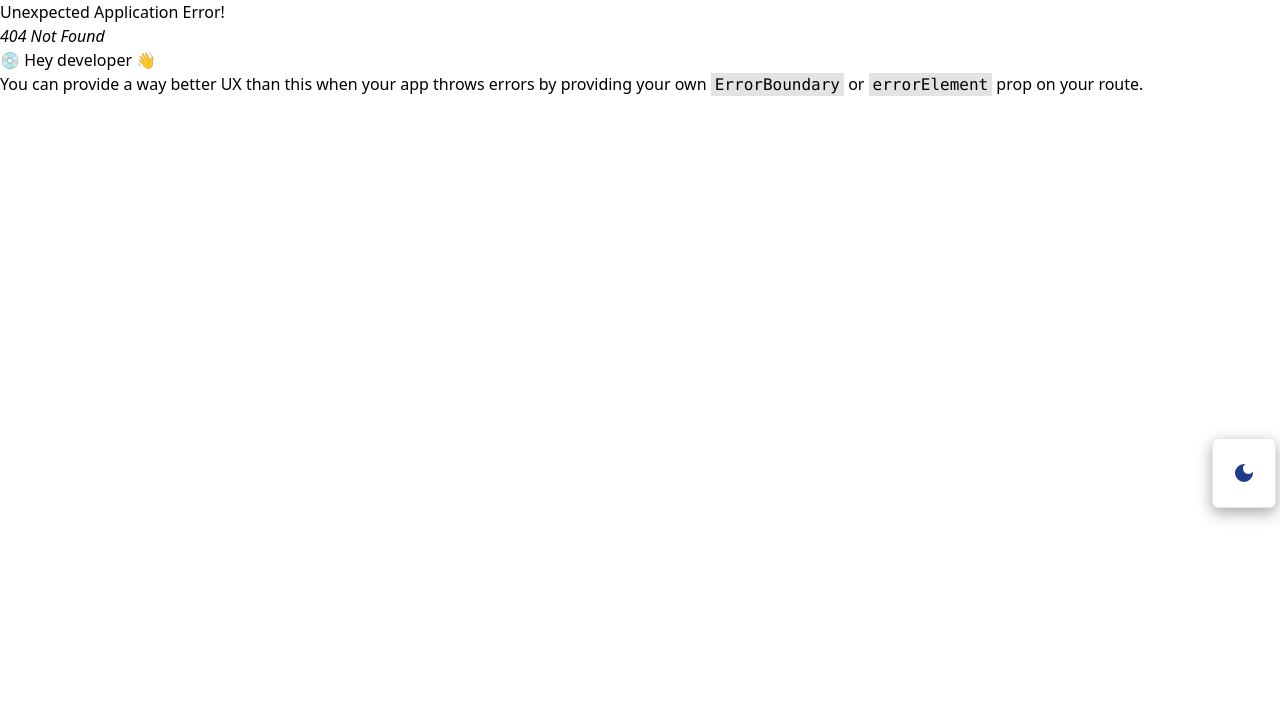
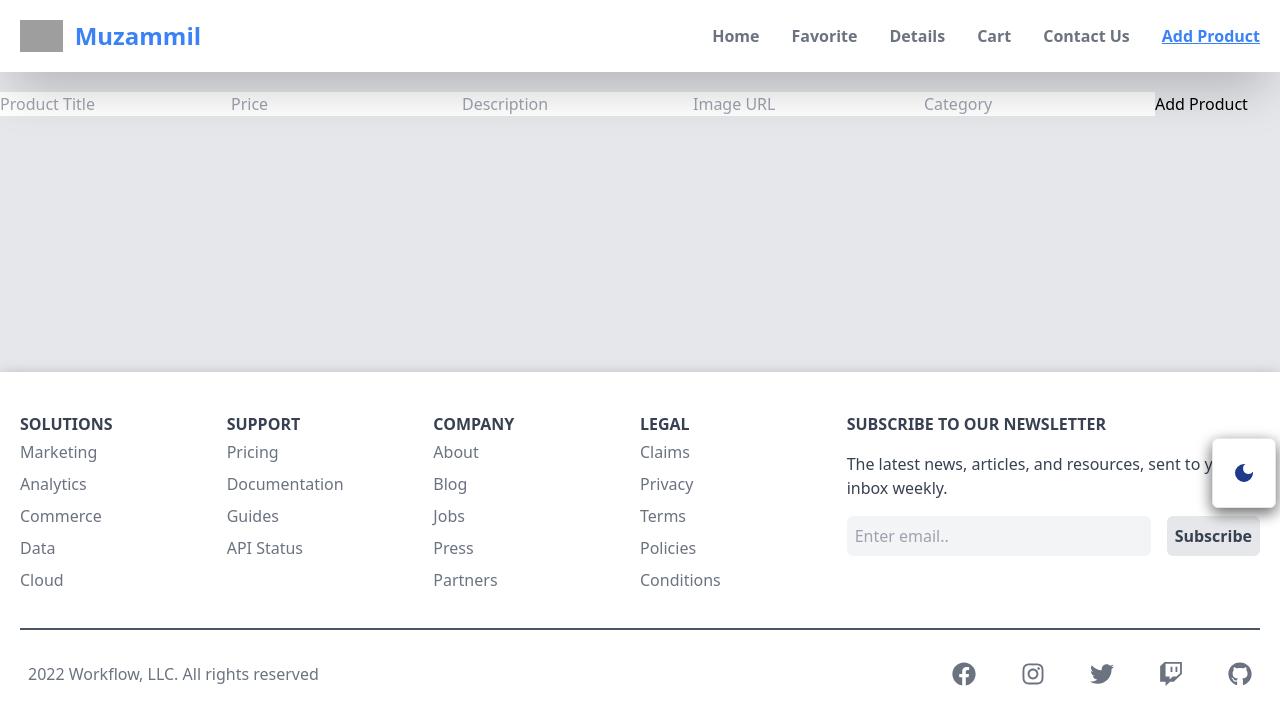
Before and after one commit to muzammilnasir/ebad-project, a React (Vite) app: page /addProduct in a window 1280 px wide. Before the commit this address had no page. Shown: the top 724 px of the page. Built offline with nearby package versions, Linux system fonts and the light colour scheme; grey boxes are pictures that could not be loaded.

Commit message:
add produvt card

```diff
--- a/package.json
+++ b/package.json
@@ -14,6 +14,7 @@
     "@reduxjs/toolkit": "^2.2.7",
     "axios": "^1.7.3",
     "ionicons": "^7.4.0",
+    "nanoid": "^5.0.7",
     "react": "^18.3.1",
     "react-dom": "^18.3.1",
     "react-icons": "^5.2.1",
--- a/src/App.jsx
+++ b/src/App.jsx
@@ -9,15 +9,17 @@ const Cart = lazy(() => import("./pages/Cart"));
 const Contact = lazy(() => import("./pages/Contact"));
 const Details = lazy(() => import("./pages/Details"));
 const Favorite = lazy(() => import("./pages/Favorite"));
+const AddProduct = lazy(() => import("./pages/AddProduct"));
 
 const router = createBrowserRouter(
   createRoutesFromElements(
     <Route path='/' element={<Layout />}>
       <Route path="" element={<Home />} />
       <Route path="favorite" element={<Favorite />} />
+      <Route path="details" element={<Details />} />
       <Route path="cart" element={<Cart />} />
       <Route path="contact" element={<Contact />} />
-      <Route path="details" element={<Details />} />
+      <Route path="addProduct" element={<AddProduct />} />
     </Route>
   )
 );
--- a/src/components/contact/ContactUs.jsx
+++ b/src/components/contact/ContactUs.jsx
@@ -33,7 +33,7 @@ function ContactUs() {
                     className="w-5 h-5"
                   >
                     <path
-                      stroke-linecap="round"
+                      strokeLinecap="round"
                       stroke-linejoin="round"
                       d="M21.75 6.75v10.5a2.25 2.25 0 01-2.25 2.25h-15a2.25 2.25 0 01-2.25-2.25V6.75m19.5 0A2.25 2.25 0 0019.5 4.5h-15a2.25 2.25 0 00-2.25 2.25m19.5 0v.243a2.25 2.25 0 01-1.07 1.916l-7.5 4.615a2.25 2.25 0 01-2.36 0L3.32 8.91a2.25 2.25 0 01-1.07-1.916V6.75"
                     />
@@ -62,12 +62,12 @@ function ContactUs() {
                     className="w-5 h-5"
                   >
                     <path
-                      stroke-linecap="round"
+                      strokeLinecap="round"
                       stroke-linejoin="round"
                       d="M15 10.5a3 3 0 11-6 0 3 3 0 016 0z"
                     />
                     <path
-                      stroke-linecap="round"
+                      strokeLinecap="round"
                       stroke-linejoin="round"
                       d="M19.5 10.5c0 7.142-7.5 11.25-7.5 11.25S4.5 17.642 4.5 10.5a7.5 7.5 0 1115 0z"
                     />
@@ -96,12 +96,12 @@ function ContactUs() {
                     className="w-5 h-5"
                   >
                     <path
-                      stroke-linecap="round"
+                      strokeLinecap="round"
                       stroke-linejoin="round"
                       d="M15 10.5a3 3 0 11-6 0 3 3 0 016 0z"
                     />
                     <path
-                      stroke-linecap="round"
+                      strokeLinecap="round"
                       stroke-linejoin="round"
                       d="M19.5 10.5c0 7.142-7.5 11.25-7.5 11.25S4.5 17.642 4.5 10.5a7.5 7.5 0 1115 0z"
                     />
@@ -130,7 +130,7 @@ function ContactUs() {
                     className="w-5 h-5"
                   >
                     <path
-                      stroke-linecap="round"
+                      strokeLinecap="round"
                       stroke-linejoin="round"
                       d="M2.25 6.75c0 8.284 6.716 15 15 15h2.25a2.25 2.25 0 002.25-2.25v-1.372c0-.516-.351-.966-.852-1.091l-4.423-1.106c-.44-.11-.902.055-1.173.417l-.97 1.293c-.282.376-.769.542-1.21.38a12.035 12.035 0 01-7.143-7.143c-.162-.441.004-.928.38-1.21l1.293-.97c.363-.271.527-.734.417-1.173L6.963 3.102a1.125 1.125 0 00-1.091-.852H4.5A2.25 2.25 0 002.25 4.5v2.25z"
                     />
--- a/src/components/details/CartDetails.jsx
+++ b/src/components/details/CartDetails.jsx
@@ -60,8 +60,8 @@ function CartDetails() {
                 <div className="flex items-center gap-2 mt-2 sm:mt-0">
                   <div className="flex items-center gap-1">
                     {[...Array(5)].map((_, index) => {
-                      const fullStars = Math.floor(data.rating.rate);
-                      const hasHalfStar = data.rating.rate - fullStars >= 0.5;
+                      const fullStars = Math.floor(data?.rating?.rate);
+                      const hasHalfStar = data?.rating?.rate - fullStars >= 0.5;
 
                       if (index < fullStars) {
                         return (
@@ -80,10 +80,10 @@ function CartDetails() {
                     })}
                   </div>
                   <p className="text-sm font-medium leading-none text-gray-500 dark:text-gray-400">
-                    ( {data.rating.rate} )
+                    ( {data?.rating?.rate} )
                   </p>
                   <p className="text-sm font-medium leading-none text-gray-900 underline hover:no-underline dark:text-white">
-                    {data.rating.count} Reviews
+                    {data?.rating?.count} Reviews
                   </p>
                 </div>
               </div>
--- a/src/components/home/Bestsellers.jsx
+++ b/src/components/home/Bestsellers.jsx
@@ -1,3 +1,127 @@
+// import React, { useEffect } from "react";
+// import { useDispatch, useSelector } from "react-redux";
+// import { fetchApi, add, selectProduct, toggleFavorite } from "../../redux/slice/cartSlice";
+// import Heading from "./Heading";
+// import { TbListDetails } from "react-icons/tb";
+// import { useNavigate } from "react-router-dom";
+// import { MdOutlineShoppingCart } from "react-icons/md";
+// import { IoIosHeart } from "react-icons/io";
+
+// function Bestsellers() {
+//   const dispatch = useDispatch();
+//   const navigate = useNavigate();
+//   const { isLoading, products, isError } = useSelector(
+//     (state) => state.cartSliceOne
+//   );
+//   const favorites = useSelector((state) => state.cartSliceOne.favorites);
+
+//   useEffect(() => {
+//     dispatch(fetchApi());
+//   }, [dispatch]);
+
+//   const addToCart = (product) => {
+//     dispatch(add(product));
+//   };
+
+//   const handleFavoriteToggle = (id) => {
+//     dispatch(toggleFavorite(id));
+//   };
+
+//   const handleCardClick = (product) => {
+//     dispatch(selectProduct(product));
+//     navigate("details");
+//   };
+
+//   return (
+//     <>
+//       <div className="mt-[10px] max-w-screen-xl w-full mx-auto p-[20px] pb-[50px]">
+//         <Heading heading="Best Sellers" />
+//         {isLoading ? (
+//           <div className="flex flex-row gap-2 justify-center py-[40px]">
+//             <div className="w-4 h-4 rounded-full bg-blue-900 animate-bounce"></div>
+//             <div className="w-4 h-4 rounded-full bg-blue-900 animate-bounce [animation-delay:-.3s]"></div>
+//             <div className="w-4 h-4 rounded-full bg-blue-900 animate-bounce [animation-delay:-.5s]"></div>
+//           </div>
+//         ) : isError ? (
+//           <h1 className="text-[40px] font-bold flex items-center justify-center mt-[20px]">
+//             Failed to load products.
+//           </h1>
+//         ) : (
+//           <div className="flex items-center justify-center flex-wrap gap-[30px]">
+//             {products.map((product) => {
+//               const isFavorite = favorites.includes(product.id);
+
+//               return (
+//                 <article
+//                   key={product.id}
+//                   className="relative w-[100%] sm:w-[280px] rounded-xl p-3 bg-[white] dark:bg-gray-900 cartShadow duration-500 hover:shadow-lg border-[1px]"
+//                 >
+//                   <div className="absolute top-4 right-2 space-y-3">
+//                     <div className="flex items-center justify-center rounded-full overflow-hidden duration-100">
+//                       <button
+//                         onClick={() => handleFavoriteToggle(product.id)}
+//                         className={`flex items-center justify-center ${
+//                           isFavorite ? "text-red-500" : "text-gray-400"
+//                         }`}
+//                         role="button"
+//                       >
+//                         <IoIosHeart size={25} />
+//                       </button>
+//                     </div>
+//                     <div className="flex items-center justify-center rounded-full bg-blue-500 overflow-hidden h-8 w-8 text-white duration-100 hover:bg-blue-600">
+//                       <button
+//                         className="flex items-center justify-center h-8 w-8"
+//                         onClick={() => handleCardClick(product)}
+//                       >
+//                         <TbListDetails />
+//                       </button>
+//                     </div>
+//                   </div>
+
+//                   <div className="relative m-auto overflow-hidden rounded-xl h-[130px] w-[130px] mb-[20px]">
+//                     <img
+//                       src={product.image}
+//                       alt={product.title}
+//                       className="w-full h-full object-contain"
+//                     />
+//                   </div>
+
+//                   <div className="mt-1 p-2">
+//                     <h2 className="text-slate-800 dark:text-white font-semibold">
+//                       {product.title.split(" ").slice(0, 3).join(" ")}
+//                     </h2>
+//                     <p className="mt-1 text-sm text-slate-400">
+//                       {product.category}
+//                     </p>
+
+//                     <div className="mt-3 flex items-end justify-between">
+//                       <p className="text-lg font-bold text-blue-500">
+//                         ${product.price}
+//                       </p>
+
+//                       <div className="flex items-center space-x-1.5 rounded-lg bg-blue-500 px-4 py-1.5 text-white duration-100 hover:bg-blue-600">
+//                         <button
+//                           onClick={() => addToCart(product)}
+//                           className="text-sm flex items-center gap-1"
+//                         >
+//                           <MdOutlineShoppingCart size={17} />
+//                           Add To Cart
+//                         </button>
+//                       </div>
+//                     </div>
+//                   </div>
+//                 </article>
+//               );
+//             })}
+//           </div>
+//         )}
+//       </div>
+//     </>
+//   );
+// }
+
+// export default Bestsellers;
+
 import React, { useEffect } from "react";
 import { useDispatch, useSelector } from "react-redux";
 import { fetchApi, add, selectProduct, toggleFavorite } from "../../redux/slice/cartSlice";
@@ -48,12 +172,12 @@ function Bestsellers() {
           </h1>
         ) : (
           <div className="flex items-center justify-center flex-wrap gap-[30px]">
-            {products.map((product) => {
+            {products.map((product, index) => {
               const isFavorite = favorites.includes(product.id);
 
               return (
                 <article
-                  key={product.id}
+                  key={`${product.id}-${index}`}
                   className="relative w-[100%] sm:w-[280px] rounded-xl p-3 bg-[white] dark:bg-gray-900 cartShadow duration-500 hover:shadow-lg border-[1px]"
                 >
                   <div className="absolute top-4 right-2 space-y-3">
--- a/src/components/navbar/Navbar.jsx
+++ b/src/components/navbar/Navbar.jsx
@@ -12,6 +12,7 @@ function Navbar() {
     { name: "Details", link: "details" },
     { name: "Cart", link: "cart" },
     { name: "Contact Us", link: "contact" },
+    { name: "Add Product", link: "addProduct" },
   ];
 
   const handleLinkClick = () => {
--- /dev/null
+++ b/src/pages/AddProduct.jsx
@@ -0,0 +1,96 @@
+import React, { useState } from "react";
+import { useDispatch } from "react-redux";
+import { fetchApi } from "../redux/slice/cartSlice";
+import { toast } from "react-toastify";
+import axios from "axios";
+import { nanoid } from "nanoid";
+
+function AddProduct() {
+  const dispatch = useDispatch();
+  const [newProduct, setNewProduct] = useState({
+    title: "",
+    price: "",
+    description: "",
+    image: "",
+    category: "",
+  });
+
+  const handleChange = (e) => {
+    setNewProduct({
+      ...newProduct,
+      [e.target.name]: e.target.value,
+    });
+  };
+
+  const handleSubmit = async (e) => {
+    e.preventDefault();
+
+    // Generate a unique ID for local storage
+    const productWithId = { ...newProduct, id: nanoid() };
+
+    // Add new product to localStorage first
+    try {
+      let products = JSON.parse(localStorage.getItem("products")) || [];
+      products.push(productWithId);
+      localStorage.setItem("products", JSON.stringify(products));
+
+      // Refetch products to update the UI
+      dispatch(fetchApi());
+
+      toast.success("Product added successfully");
+    } catch (error) {
+      console.error("Error:", error);
+      toast.error("Failed to add product");
+    }
+
+    // Clear form fields
+    setNewProduct({ title: "", price: "", description: "", image: "", category: "" });
+  };
+
+  return (
+    <div className="bg-gray-200 h-[300px] pt-5">
+      <form onSubmit={handleSubmit}>
+        <input
+          type="text"
+          name="title"
+          placeholder="Product Title"
+          value={newProduct.title}
+          onChange={handleChange}
+          required
+        />
+        <input
+          type="number"
+          name="price"
+          placeholder="Price"
+          value={newProduct.price}
+          onChange={handleChange}
+          required
+        />
+        <input
+          type="text"
+          name="description"
+          placeholder="Description"
+          value={newProduct.description}
+          onChange={handleChange}
+        />
+        <input
+          type="text"
+          name="image"
+          placeholder="Image URL"
+          value={newProduct.image}
+          onChange={handleChange}
+        />
+        <input
+          type="text"
+          name="category"
+          placeholder="Category"
+          value={newProduct.category}
+          onChange={handleChange}
+        />
+        <button type="submit">Add Product</button>
+      </form>
+    </div>
+  );
+}
+
+export default AddProduct;
--- a/src/redux/slice/cartSlice.js
+++ b/src/redux/slice/cartSlice.js
@@ -2,12 +2,18 @@ import { createAsyncThunk, createSlice } from "@reduxjs/toolkit";
 import axios from "axios";
 import { toast } from "react-toastify";
 
-// Fetch products from API
 export const fetchApi = createAsyncThunk("cart/fetchApi", async () => {
   const response = await axios.get("https://fakestoreapi.com/products");
-  // console.log(response.data);
-  return response.data;
+
+  // Fetch products from localStorage
+  const localProducts = JSON.parse(localStorage.getItem("products")) || [];
+
+  // Combine API products with localStorage products
+  const allProducts = [...response.data, ...localProducts];
+  console.log(allProducts);
+  return allProducts;
 });
+
 
 const initialFavorites = localStorage.getItem("favorite")
   ? JSON.parse(localStorage.getItem("favorite"))
```
Also changed, not shown: 1 other file (tests, documents, lock files or other folders).
